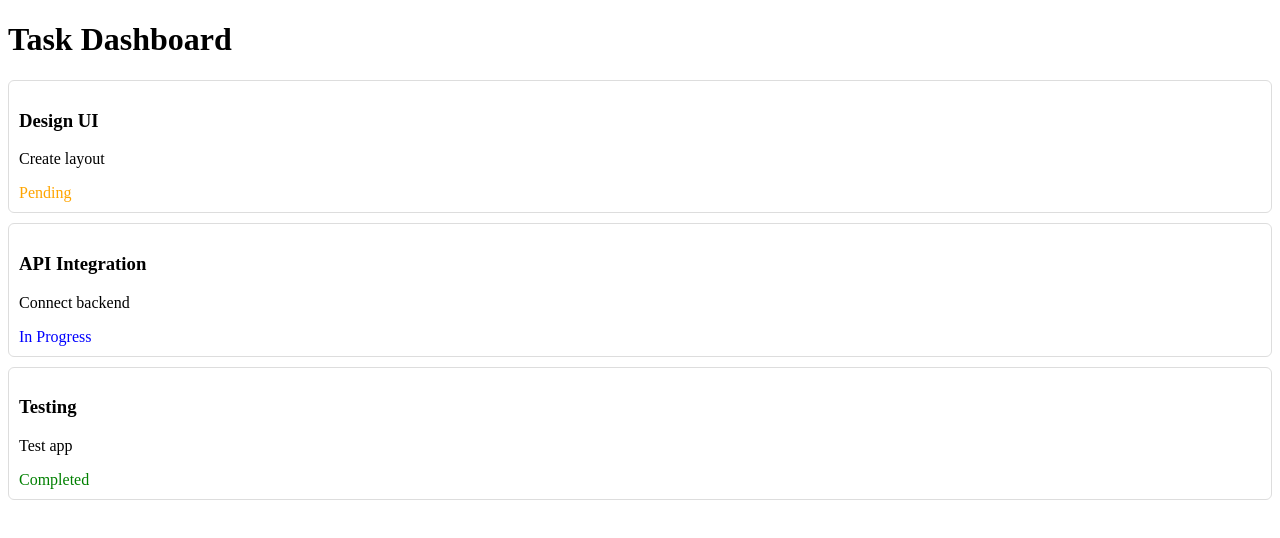
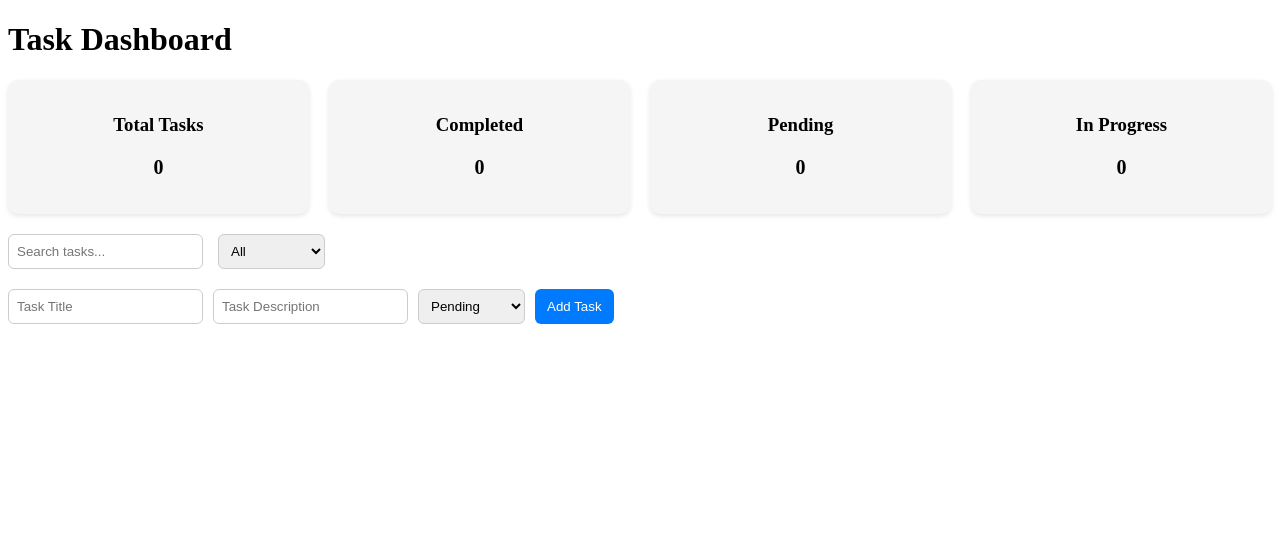
Before and after one commit to Pranjali-132/reactive-task-dashboard, an Angular app: page / in a window 1280 px wide. Shown: the top 538 px of the page. Built offline with nearby package versions, Linux system fonts and the light colour scheme.

Commit message:
search,filter,add and localstorage

```diff
--- a/src/app/task-list/task-list.css
+++ b/src/app/task-list/task-list.css
@@ -16,3 +16,62 @@
 .completed {
   color: green;
 }
+.summary-container {
+  display: flex;
+  gap: 20px;
+  margin-bottom: 20px;
+}
+
+.card {
+  flex: 1;
+  padding: 15px;
+  border-radius: 10px;
+  background: #f5f5f5;
+  text-align: center;
+  box-shadow: 0 2px 5px rgba(0,0,0,0.1);
+}
+
+.card h3 {
+  margin-bottom: 10px;
+}
+
+.card p {
+  font-size: 20px;
+  font-weight: bold;
+}
+.filter-container {
+  display: flex;
+  gap: 15px;
+  margin-bottom: 20px;
+}
+
+input, select {
+  padding: 8px;
+  border-radius: 6px;
+  border: 1px solid #ccc;
+}
+.form-container {
+  display: flex;
+  gap: 10px;
+  margin-bottom: 20px;
+}
+
+.form-container input,
+.form-container select {
+  padding: 8px;
+  border-radius: 6px;
+  border: 1px solid #ccc;
+}
+
+button {
+  padding: 8px 12px;
+  border: none;
+  background-color: #007bff;
+  color: white;
+  border-radius: 6px;
+  cursor: pointer;
+}
+
+button:hover {
+  background-color: #0056b3;
+}
--- a/src/app/task-list/task-list.html
+++ b/src/app/task-list/task-list.html
@@ -1,8 +1,71 @@
-<div *ngFor="let task of tasks" class="task-card">
+<div class="summary-container">
+  <div class="card">
+    <h3>Total Tasks</h3>
+    <p>{{ getTotalTasks() }}</p>
+  </div>
+
+  <div class="card">
+    <h3>Completed</h3>
+    <p>{{ getCompletedTasks() }}</p>
+  </div>
+
+  <div class="card">
+    <h3>Pending</h3>
+    <p>{{ getPendingTasks() }}</p>
+  </div>
+
+    <div class="card">
+    <h3>In Progress</h3>
+    <p>{{ getInProgressTasks() }}</p>
+  </div>
+</div>
+
+<div class="filter-container">
+
+  <input
+    type="text"
+    placeholder="Search tasks..."
+    [(ngModel)]="searchText"
+  />
+
+  <select id="statusFilter" [(ngModel)]="selectedStatus">
+    <option value="All">All</option>
+    <option value="Pending">Pending</option>
+    <option value="In Progress">In Progress</option>
+    <option value="Completed">Completed</option>
+  </select>
+
+</div>
+
+<!-- Task List -->
+<div *ngFor="let task of getFilteredTasks()" class="task-card">
   <h3>{{ task.title }}</h3>
   <p>{{ task.description }}</p>
-
   <span [ngClass]="getStatusClass(task.status)">
     {{ task.status }}
   </span>
 </div>
+
+<div class="form-container">
+
+  <input
+    type="text"
+    placeholder="Task Title"
+    [(ngModel)]="newTask.title"
+  />
+
+  <input
+    type="text"
+    placeholder="Task Description"
+    [(ngModel)]="newTask.description"
+  />
+
+  <select [(ngModel)]="newTask.status">
+    <option value="Pending">Pending</option>
+    <option value="In Progress">In Progress</option>
+    <option value="Completed">Completed</option>
+  </select>
+
+  <button (click)="addTask()">Add Task</button>
+
+</div>
--- a/src/app/task-list/task-list.ts
+++ b/src/app/task-list/task-list.ts
@@ -1,22 +1,89 @@
 import { CommonModule } from '@angular/common';
-import { Component } from '@angular/core';
+import { Component, OnInit } from '@angular/core';
+import { FormsModule } from '@angular/forms';
 
 @Component({
   selector: 'app-task-list',
-  imports: [CommonModule],
+  imports: [
+    CommonModule,
+    FormsModule
+  ],
   templateUrl: './task-list.html',
   styleUrl: './task-list.css',
-   standalone: true,
+  standalone: true,
 })
-export class TaskList {
+export class TaskList implements OnInit{
 
-  tasks = [
-  { id: 1, title: 'Design UI', description: 'Create layout', status: 'Pending' },
-  { id: 2, title: 'API Integration', description: 'Connect backend', status: 'In Progress' },
-  { id: 3, title: 'Testing', description: 'Test app', status: 'Completed' }
-];
-getStatusClass(status: string) {
-  return status.toLowerCase().replace(' ', '-');
+  tasks:any[] = [];
+  searchText: string = '';
+  selectedStatus: string = 'All';
+  newTask = {
+    title: '',
+    description: '',
+    status: 'Pending'
+  };
+
+  ngOnInit(): void {
+    const savedTasks = localStorage.getItem('tasks');
+
+    if (savedTasks) {
+      this.tasks = JSON.parse(savedTasks);
+    }
+  }
+
+getStatusClass(status: string): string {
+  return status.toLowerCase().replace(/\s+/g, '-');
+}
+
+getTotalTasks() {
+  return this.tasks.length;
+}
+
+getCompletedTasks() {
+  return this.tasks.filter(t => t.status === 'Completed').length;
+}
+
+getPendingTasks() {
+  return this.tasks.filter(t => t.status === 'Pending').length;
+}
+
+getInProgressTasks() {
+  return this.tasks.filter(t => t.status === 'In Progress').length;
+}
+
+getFilteredTasks() {
+  return this.tasks.filter(task => {
+
+    const matchesSearch = task.title
+      .toLowerCase()
+      .includes(this.searchText.toLowerCase());
+
+    const matchesStatus =
+      this.selectedStatus === 'All' ||
+      task.status === this.selectedStatus;
+
+    return matchesSearch && matchesStatus;
+  });
+}
+
+addTask() {
+  const task = {
+    id: Date.now(),
+    title: this.newTask.title,
+    description: this.newTask.description,
+    status: this.newTask.status
+  };
+
+  this.tasks.push(task);
+  //saving to localStorage
+  localStorage.setItem('tasks',JSON.stringify(this.tasks))
+
+  // reset form
+  this.newTask = {
+    title: '',
+    description: '',
+    status: 'Pending'
+  };
 }
 
 }
```
